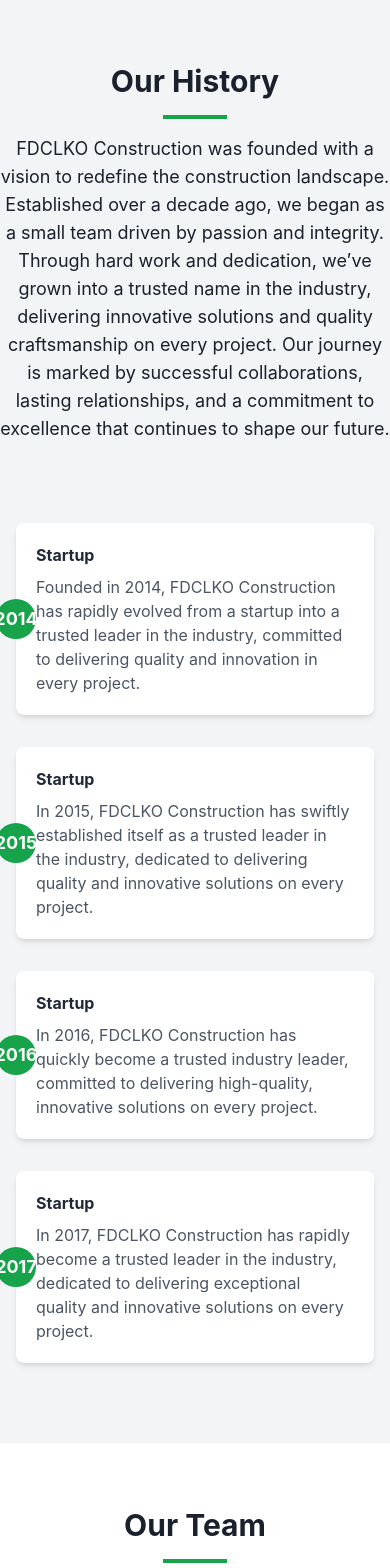
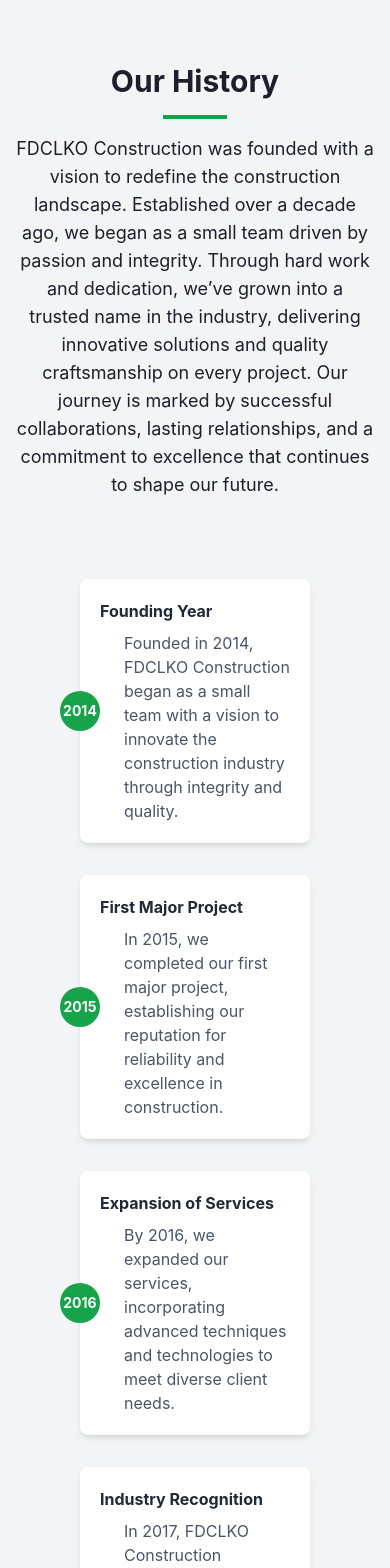
Before and after one commit to codeservier/fdclkorealestate2, a React (Create React App) app: page /About in a window 390 px wide. Shown: the part 3160-4728 px from the top of the page. Built offline with nearby package versions, Linux system fonts and the light colour scheme; no server answers.

Commit message:
about page

```diff
--- a/src/components/aboutus/OurHistory.jsx
+++ b/src/components/aboutus/OurHistory.jsx
@@ -4,27 +4,27 @@ const OurHistory = () => {
   const historyItems = [
     {
       year: 2014,
-      title: "Startup",
+      title: "Founding Year",
       description:
-        "Founded in 2014, FDCLKO Construction has rapidly evolved from a startup into a trusted leader in the industry, committed to delivering quality and innovation in every project.",
+        "Founded in 2014, FDCLKO Construction began as a small team with a vision to innovate the construction industry through integrity and quality.",
     },
     {
       year: 2015,
-      title: "Startup",
+      title: "First Major Project",
       description:
-        "In 2015, FDCLKO Construction has swiftly established itself as a trusted leader in the industry, dedicated to delivering quality and innovative solutions on every project.",
+        "In 2015, we completed our first major project, establishing our reputation for reliability and excellence in construction.",
     },
     {
       year: 2016,
-      title: "Startup",
+      title: "Expansion of Services",
       description:
-        "In 2016, FDCLKO Construction has quickly become a trusted industry leader, committed to delivering high-quality, innovative solutions on every project.",
+        "By 2016, we expanded our services, incorporating advanced techniques and technologies to meet diverse client needs.",
     },
     {
       year: 2017,
-      title: "Startup",
+      title: "Industry Recognition",
       description:
-        "In 2017, FDCLKO Construction has rapidly become a trusted leader in the industry, dedicated to delivering exceptional quality and innovative solutions on every project.",
+        "In 2017, FDCLKO Construction received industry awards for our commitment to quality and customer satisfaction, solidifying our place as a leader.",
     },
   ];
 
@@ -34,31 +34,30 @@ const OurHistory = () => {
         <div className="pb-16 text-center">
           <h2 className="text-3xl font-bold mb-4">Our History</h2>
           <span className="block w-16 h-1 mx-auto bg-green-600 mb-4"></span>
-          <p className="text-lg">
-            FDCLKO Construction was founded with a vision to
-            redefine the construction landscape. Established over a decade ago,
-            we began as a small team driven by passion and integrity. Through
-            hard work and dedication, we’ve grown into a trusted name in the
-            industry, delivering innovative solutions and quality craftsmanship
-            on every project. Our journey is marked by successful
-            collaborations, lasting relationships, and a commitment to
-            excellence that continues to shape our future.
+          <p className="text-lg px-4 md:px-0">
+            FDCLKO Construction was founded with a vision to redefine the
+            construction landscape. Established over a decade ago, we began as a
+            small team driven by passion and integrity. Through hard work and
+            dedication, we’ve grown into a trusted name in the industry,
+            delivering innovative solutions and quality craftsmanship on every
+            project. Our journey is marked by successful collaborations, lasting
+            relationships, and a commitment to excellence that continues to
+            shape our future.
           </p>
         </div>
 
-        <div className="flex flex-wrap justify-between">
+        <div className="flex flex-wrap justify-center pl-16 pr-16">
           {historyItems.map((item, index) => (
-            <div key={index} className="w-full md:w-1/4 p-4">
+             <div key={index} className="w-full sm:w-1/2 md:w-1/2 lg:w-1/2 p-4">
               <div className="bg-white rounded-lg shadow-md p-5 relative">
                 <div className="absolute left-[-20px] top-1/2 transform -translate-y-1/2 w-10 h-10 rounded-full bg-green-600 flex items-center justify-center text-white">
-                  <strong className="text-lg">{item.year}</strong>
+                  <strong className="text-sm">{item.year}</strong>
                 </div>
                 <strong className="block mb-2 text-gray-800">
                   {item.title}
                 </strong>
                 <div className="hover:opacity-100 transition-opacity">
-                  {/* <h3 className="text-lg font-semibold">{item.title}</h3> */}
-                  <p className="text-gray-600">{item.description}</p>
+                  <p className="text-gray-600 pl-6">{item.description}</p>
                 </div>
               </div>
             </div>
--- a/src/components/aboutus/OurtTeam.jsx
+++ b/src/components/aboutus/OurtTeam.jsx
@@ -2,10 +2,10 @@ import React from "react";
 
 const OurTeam = () => {
   const teamMembers = [
-    { name: "Danny Burton", role: "Engineer", imgSrc: "https://via.placeholder.com/150" },
-    { name: "Jane Doe", role: "Designer", imgSrc: "https://via.placeholder.com/150" },
-    { name: "John Smith", role: "Developer", imgSrc: "https://via.placeholder.com/150" },
-    { name: "Emily Johnson", role: "Manager", imgSrc: "https://via.placeholder.com/150" },
+    { name: "AK Chaurasiya", role: "Engineer", imgSrc: "https://via.placeholder.com/150" },
+    { name: "Sankalp Bharti", role: "Designer", imgSrc: "https://via.placeholder.com/150" },
+    { name: "Dinesh Kumar", role: "Developer", imgSrc: "https://via.placeholder.com/150" },
+    { name: "Pritam Sharma", role: "Manager", imgSrc: "https://via.placeholder.com/150" },
   ];
 
   return (
```
